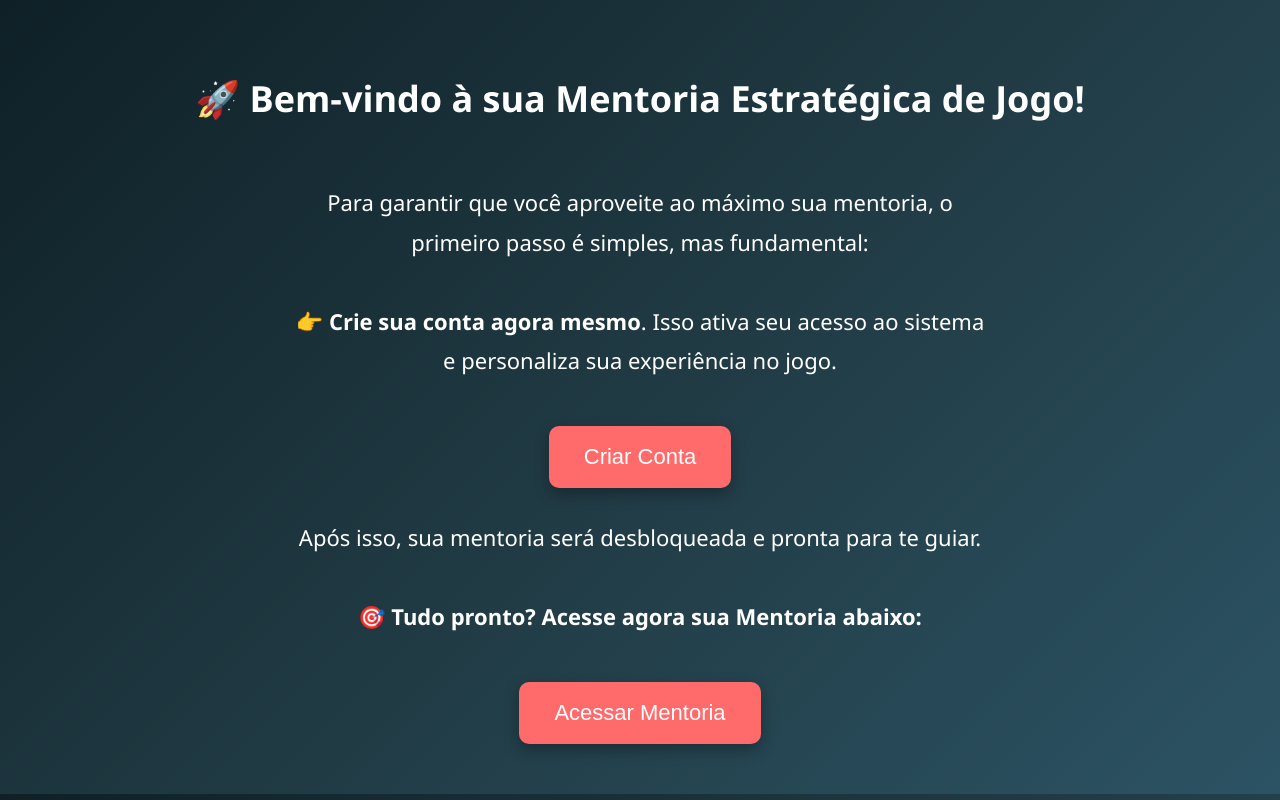
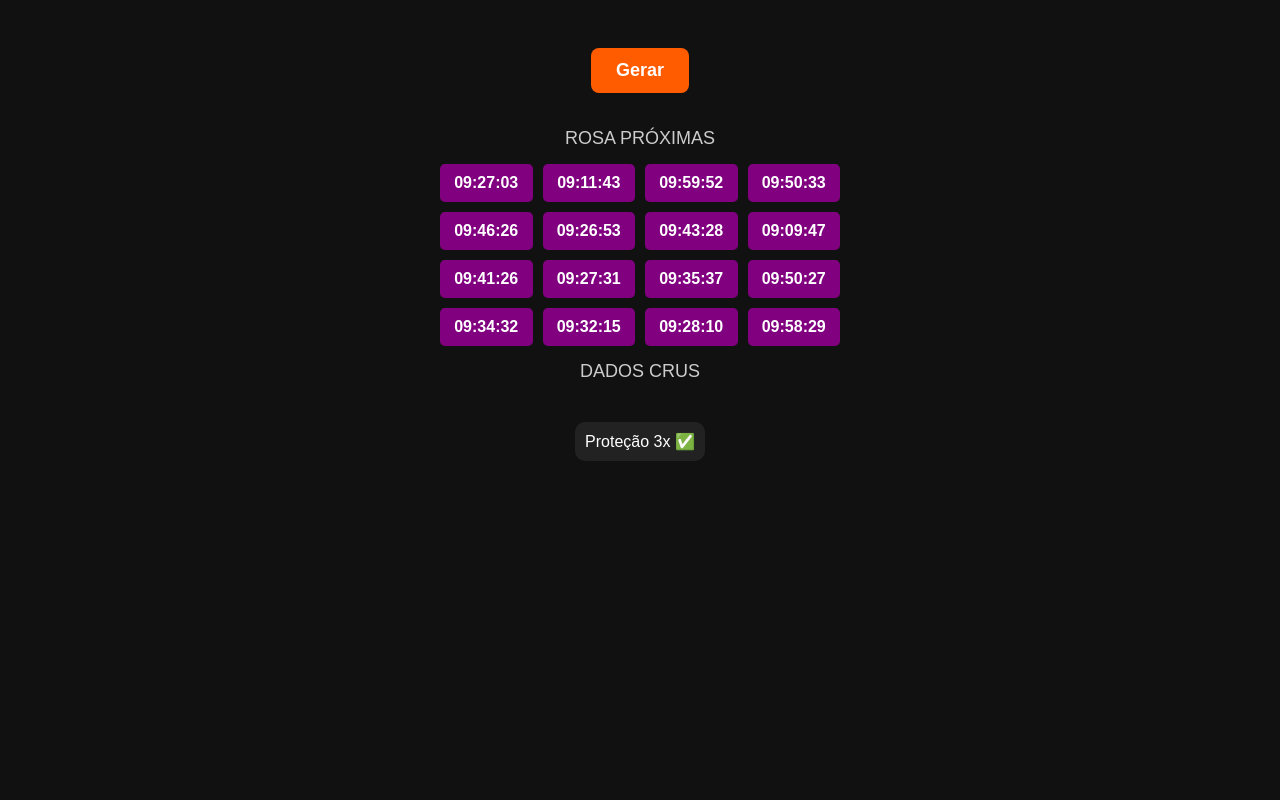
Before and after one commit to Jemusse/Mentoria-completa.mz, a plain HTML site: page index.html in a window 1280 px wide. Drawn offline with Linux system fonts and the light colour scheme.

Commit message:
Update index.html

```diff
--- a/index.html
+++ b/index.html
@@ -2,122 +2,96 @@
 <html lang="pt">
 <head>
   <meta charset="UTF-8">
-  <title>Mentoria de Jogo</title>
   <meta name="viewport" content="width=device-width, initial-scale=1.0">
+  <title>Sinais Rosa</title>
   <style>
     body {
-      margin: 0;
-      padding: 0;
-      font-family: 'Segoe UI', sans-serif;
-      background: linear-gradient(135deg, #0f2027, #203a43, #2c5364);
-      color: #ffffff;
-      display: flex;
-      flex-direction: column;
-      align-items: center;
-      padding: 50px 20px;
+      background-color: #111;
+      color: white;
+      font-family: Arial, sans-serif;
+      text-align: center;
+      padding: 20px;
     }
 
-    h1 {
-      font-size: 36px;
-      text-align: center;
-      margin-bottom: 30px;
+    .gerar-btn {
+      background-color: #ff5c00;
+      border: none;
+      padding: 12px 25px;
+      font-size: 18px;
+      font-weight: bold;
+      color: white;
+      border-radius: 8px;
+      margin: 20px auto;
+      cursor: pointer;
     }
 
-    p {
-      max-width: 700px;
-      text-align: center;
-      font-size: 22px;
-      line-height: 1.8;
-      margin: 30px 0;
+    .sinais-container {
+      display: grid;
+      grid-template-columns: repeat(4, 1fr);
+      gap: 10px;
+      max-width: 400px;
+      margin: 0 auto;
     }
 
-    button {
-      background: #ff6b6b;
-      color: white;
-      border: none;
-      padding: 18px 35px;
-      font-size: 22px;
-      border-radius: 10px;
-      margin-top: 15px;
-      cursor: pointer;
-      transition: background 0.3s ease, transform 0.2s ease;
-      box-shadow: 0 6px 15px rgba(0,0,0,0.3);
+    .sinal {
+      background-color: #800080;
+      padding: 10px;
+      border-radius: 5px;
+      font-weight: bold;
     }
 
-    button:hover {
-      background: #ff4d4d;
-      transform: scale(1.05);
+    .titulo {
+      margin: 15px 0;
+      font-size: 18px;
+      color: #ccc;
     }
 
-    .notification {
-      display: none;
-      background: #fff3cd;
-      color: #856404;
-      border: 2px solid #ffeeba;
+    .protecao {
+      margin-top: 25px;
+      font-size: 16px;
+      background-color: #222;
+      padding: 10px;
       border-radius: 10px;
-      padding: 30px;
-      margin-top: 40px;
-      max-width: 700px;
-      font-size: 20px;
-      animation: fadeIn 0.5s ease-in-out;
-      text-align: center;
-    }
-
-    .notification button {
-      background: #28a745;
-      color: white;
-      padding: 14px 28px;
-      font-size: 20px;
-      margin-top: 20px;
-    }
-
-    @keyframes fadeIn {
-      from { opacity: 0; transform: translateY(-10px); }
-      to { opacity: 1; transform: translateY(0); }
+      display: inline-block;
     }
   </style>
 </head>
 <body>
 
-  <h1>🚀 Bem-vindo à sua Mentoria Estratégica de Jogo!</h1>
+  <button class="gerar-btn" onclick="gerarSinais()">Gerar</button>
 
-  <p>
-    Para garantir que você aproveite ao máximo sua mentoria, o primeiro passo é simples, mas fundamental:<br><br>
-    <strong>👉 Crie sua conta agora mesmo</strong>. Isso ativa seu acesso ao sistema e personaliza sua experiência no jogo.
-  </p>
-
-  <button onclick="criarConta()">Criar Conta</button>
-
-  <p>
-    Após isso, sua mentoria será desbloqueada e pronta para te guiar. <br><br>
-    <strong>🎯 Tudo pronto? Acesse agora sua Mentoria abaixo:</strong>
-  </p>
-
-  <button onclick="acessarMentoria()">Acessar Mentoria</button>
-
-  <div class="notification" id="notificacao">
-    <p>👋 Olá<br><br>
-    Bem-vindo à sua mentoria.</p>
-    <button onclick="abrirMentoria()">Abrir</button>
+  <div class="titulo">ROSA PRÓXIMAS</div>
+  <div class="sinais-container" id="sinaisContainer">
+    <!-- Sinais gerados aqui -->
   </div>
 
+  <div class="titulo">DADOS CRUS</div>
+
+  <div class="protecao">Proteção 3x ✅</div>
+
   <script>
-    function criarConta() {
-      localStorage.setItem('contaCriada', 'true');
-      window.open('https://www.megagamelive.com/affiliates/?btag=2184909', '_blank');
-    }
+    function gerarSinais() {
+      const container = document.getElementById("sinaisContainer");
+      container.innerHTML = "";
 
-    function acessarMentoria() {
-      if (localStorage.getItem('contaCriada') === 'true') {
-        window.location.href = 'https://rob-ia.vercel.app';
-      } else {
-        document.getElementById('notificacao').style.display = 'block';
+      for (let i = 0; i < 16; i++) {
+        const hora = gerarHorario();
+        const div = document.createElement("div");
+        div.className = "sinal";
+        div.textContent = hora;
+        container.appendChild(div);
       }
     }
 
-    function abrirMentoria() {
-      window.location.href = 'https://rob-ia.vercel.app';
+    function gerarHorario() {
+      const hora = 9;
+      const minuto = Math.floor(Math.random() * 60);
+      const segundo = Math.floor(Math.random() * 60);
+      return `${hora.toString().padStart(2, '0')}:${minuto.toString().padStart(2, '0')}:${segundo.toString().padStart(2, '0')}`;
     }
+
+    // Gera sinais ao carregar
+    window.onload = gerarSinais;
   </script>
 
 </body>
```
